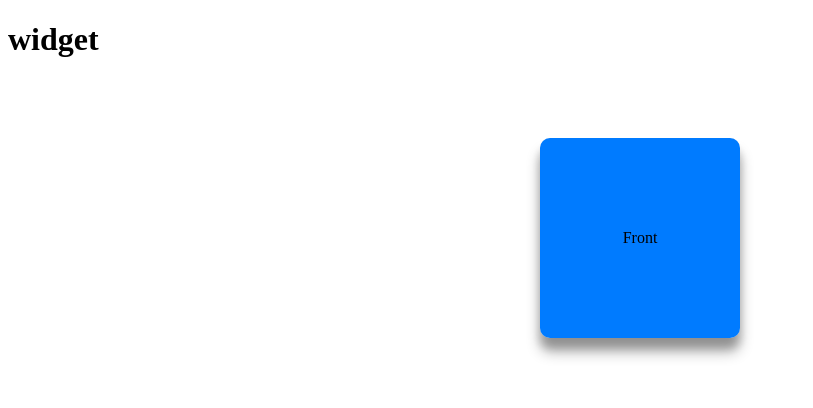
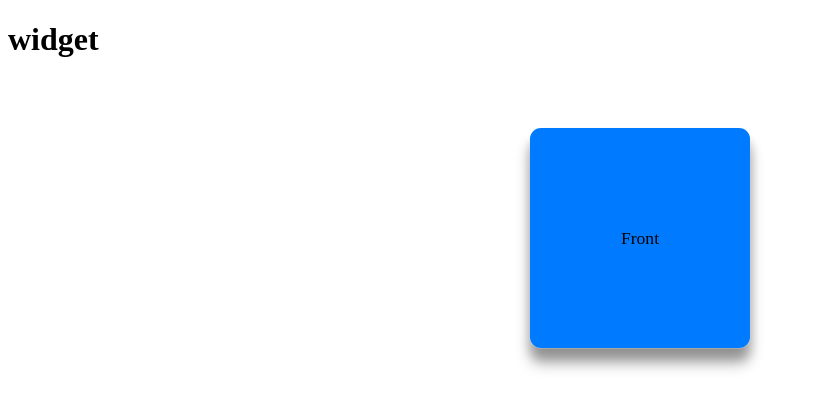
Before and after one commit to sabrina-giancaspro/widget-example, an Angular app: page / in a window 1280 px wide. In both pictures the pointer is over the element 640 px from the left and 238 px from the top of the page. Shown: the top 408 px of the page, without its empty margins (0-813 px from the left). Built offline with nearby package versions, Linux system fonts and the light colour scheme; some icons are missing.

Commit message:
edit scss

```diff
--- a/src/app/widget/widget.component.scss
+++ b/src/app/widget/widget.component.scss
@@ -44,7 +44,7 @@
   transform: rotateY(180deg);
 }
 
-.flip-icon, .remove-icon {
+.flip-icon {
   position: absolute;
   top: 10px;
   right: 10px;
@@ -58,6 +58,6 @@
   box-shadow: 0 $shadow-depth $shadow-depth rgba(0, 0, 0, 0.3), 0 10px 10px rgba(0, 0, 0, 0.2);
 }
 
-.widget-container:hover .flip-icon, .widget-container:hover .remove-icon {
+.widget-container:hover .flip-icon, .widget-container:hover {
   transform: scale(1.1);
 }
```
